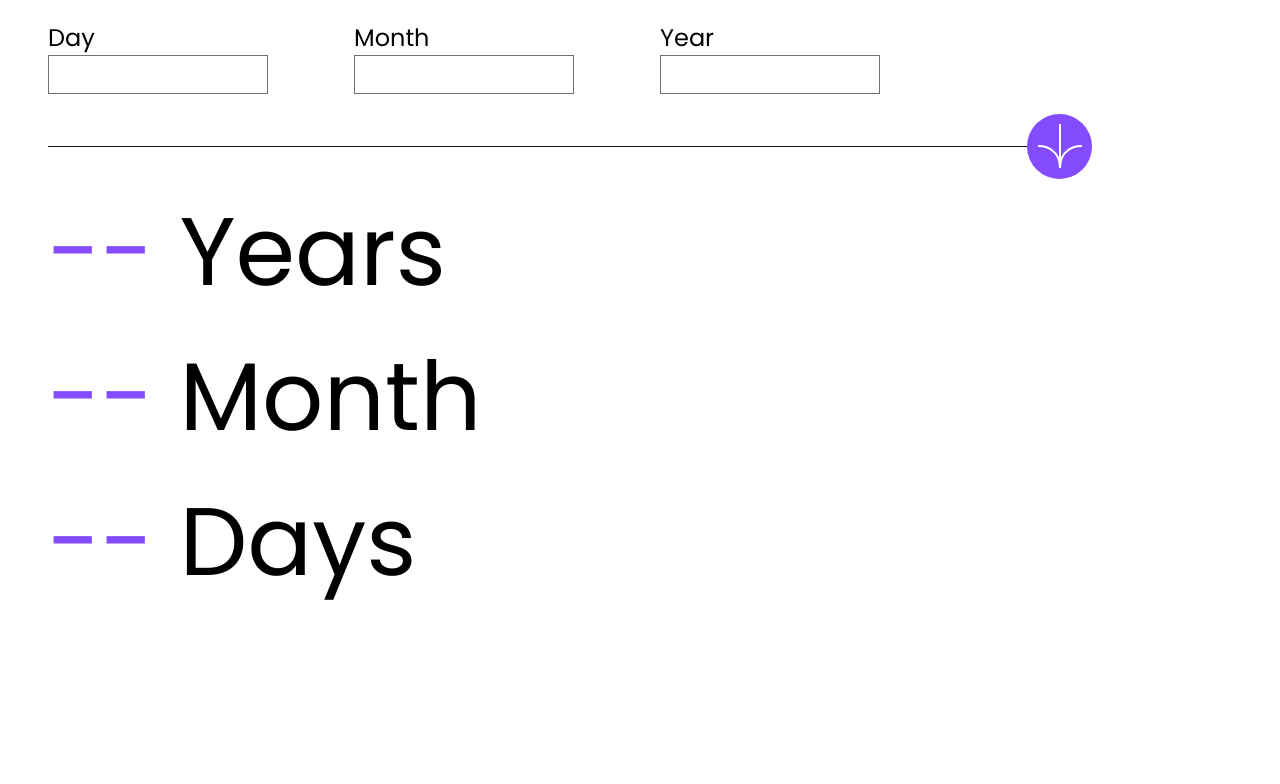
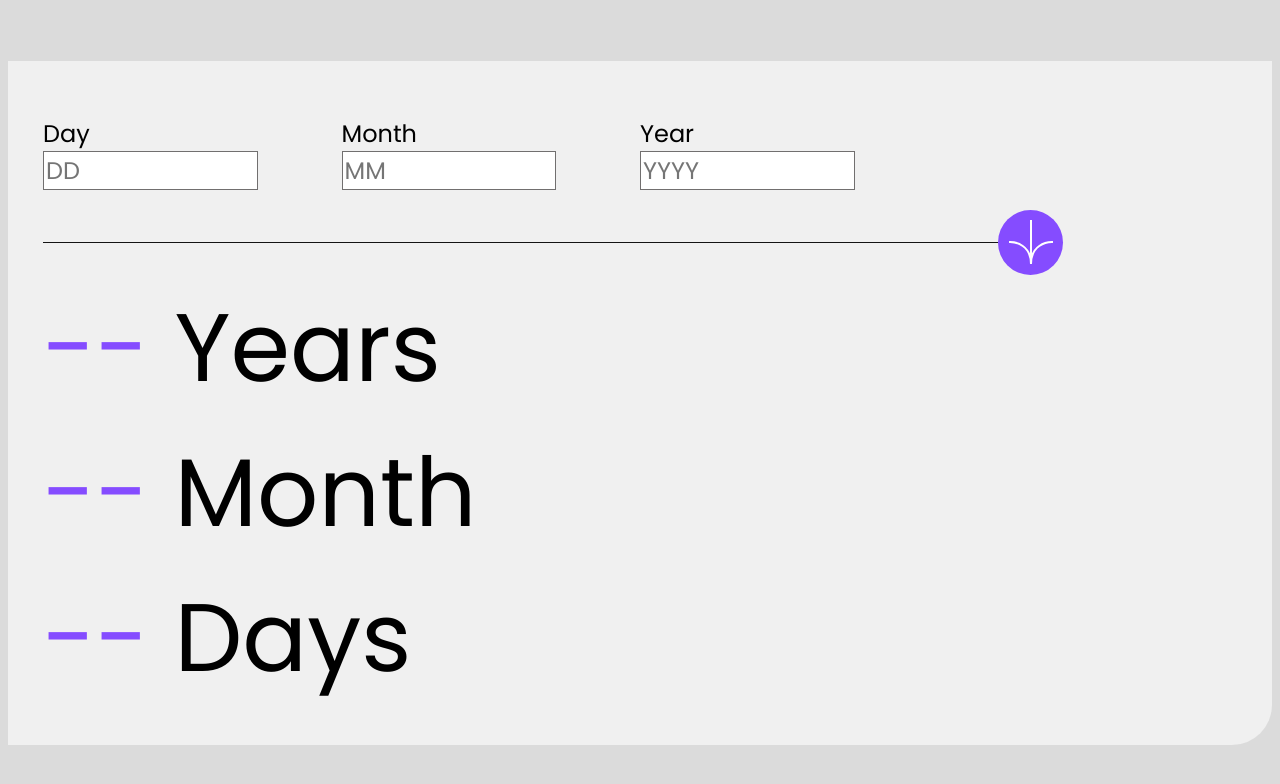
Before and after one commit to ahmad2001hotmailyahoo/AgeCalculator, a plain HTML site: page index.html in a window 1280 px wide. Drawn offline with Linux system fonts and the light colour scheme.

Commit message:
changed styles

```diff
--- a/index.html
+++ b/index.html
@@ -12,19 +12,19 @@
     <form class="form" onsubmit="ageExtractor()">
       <div class="input-controller">
         <label class="input-label" id="date-label">Day</label>
-        <input  type = "text"  class="input-field" id="input-day" name="day" >
+        <input  type = "text"  class="input-field" id="input-day" name="day" placeholder="DD">
         <div class="error" id="error-day"></div>
       </div>
 
       <div class="input-controller">
         <label class="input-label" id="month-label">Month</label>
-        <input  type = "text"  class="input-field" id="input-month" name="month">
+        <input  type = "text"  class="input-field" id="input-month" name="month" placeholder="MM">
         <div class="error" id="error-month"></div>
       </div>
 
       <div class="input-controller">
         <label class="input-label" id="year-label">Year</label>
-        <input  type = "text"  class="input-field" id="input-year" name="year">
+        <input  type = "text"  class="input-field" id="input-year" name="year" placeholder="YYYY">
         <div class="error" id="error-year"></div>
       </div>
     </form>
--- a/style.css
+++ b/style.css
@@ -9,10 +9,28 @@
     --Light-Red: hsl(0, 100%, 67%);
     --Smokey-Grey: hsl(0, 1%, 44%);
     --Off-Black: hsl(0, 0%, 8%);
+    --Off-white: hsl(0, 0%, 94%);
+    --Light-grey: hsl(0, 0%, 86%);
 }
 
+html {
+    height: 100%;
+}
+
+body {
+    height: calc(100% - 10px);
+}
+
+body{
+    background: var(--Light-grey);
+    display: flex;
+    justify-content: center;
+    align-items: center;
+}
 .main{
-    margin-left: 40px;
+    background: var(--Off-white);
+    border-bottom-right-radius: 40px;
+    padding: 35px;
 }
 
 .form{
@@ -72,3 +90,9 @@
     color: var(--Light-Red);
     font-size: 16px;
 }
+
+@media only screen and (max-width:550px) {
+    .age-year,.age-month,.age-day{
+        font-size: 64px;
+    }
+}
```
